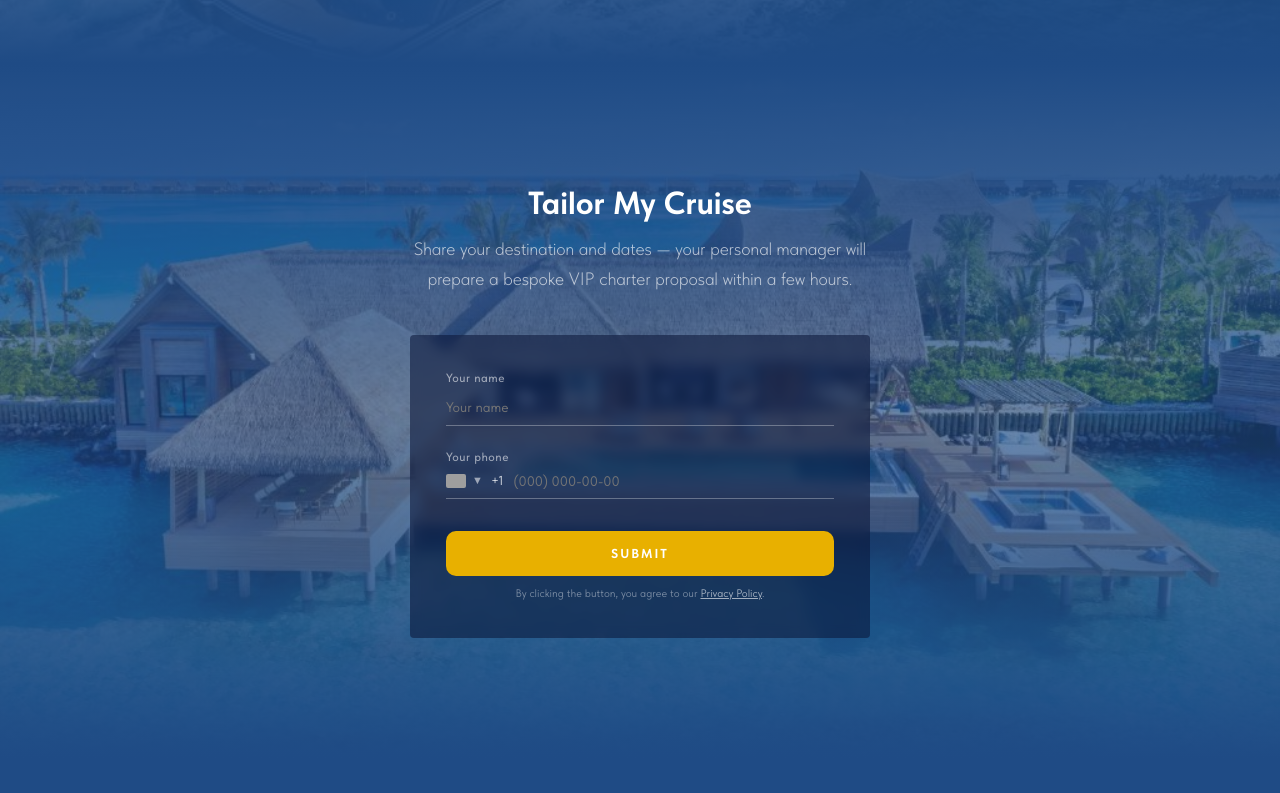
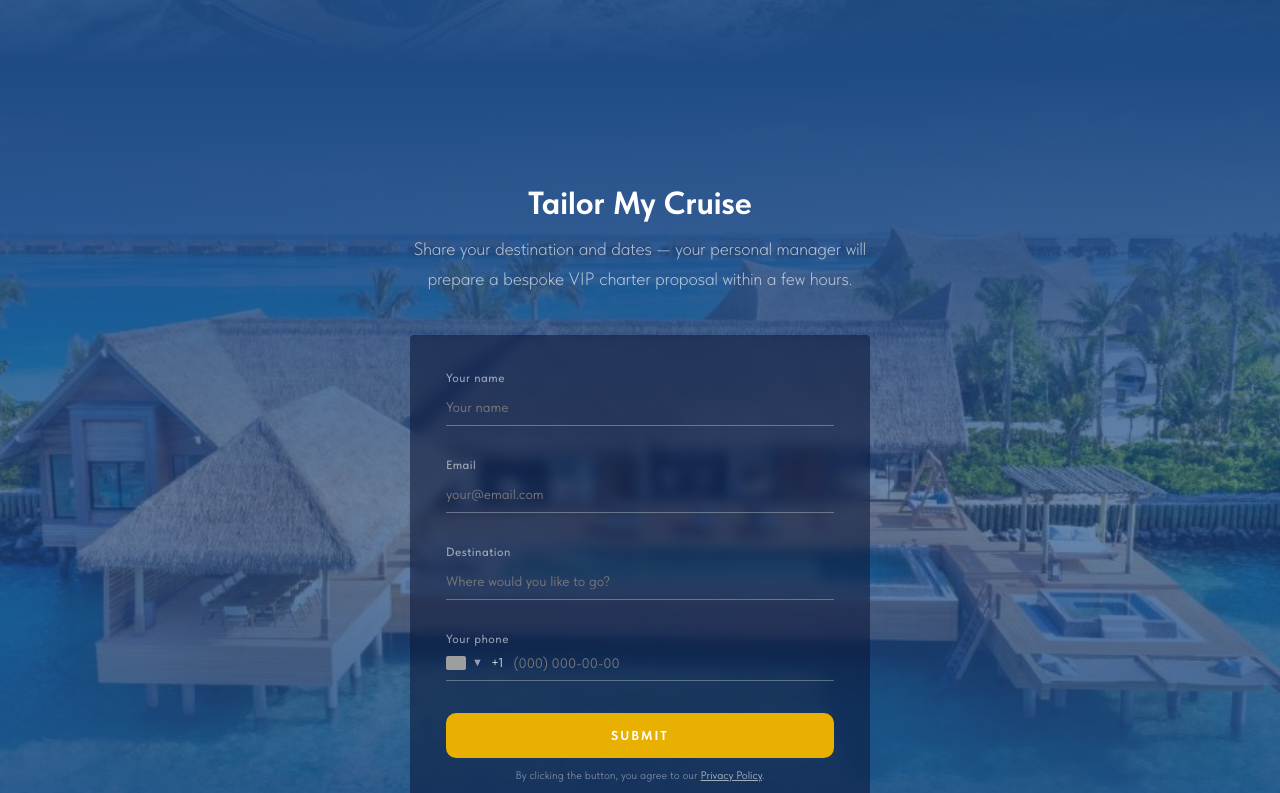
Before and after one commit to deminvv1/Private-Travel-Club, a Next.js app: page /en/yachts in a window 1280 px wide. Shown: the part 1991-2784 px from the top of the page. Built offline with nearby package versions, Linux system fonts and the light colour scheme; grey boxes are pictures that could not be loaded.

Commit message:
Contact form: add email and destination fields (phone-only required)

```diff
--- a/app/api/contact/route.ts
+++ b/app/api/contact/route.ts
@@ -45,36 +45,48 @@ export async function POST(req: NextRequest) {
       )
     }
 
-    const { name, phone, country, _honey } = await req.json()
+    const { name, email, direction, phone, country, _honey } = await req.json()
 
     // Honeypot: боты заполняют скрытые поля — тихо игнорируем
     if (_honey) return NextResponse.json({ ok: true })
 
-    if (!name?.trim() || !phone?.trim()) {
-      return NextResponse.json({ error: 'Name and phone are required' }, { status: 400 })
+    if (!phone?.trim()) {
+      return NextResponse.json({ error: 'Phone is required' }, { status: 400 })
     }
 
-    const safeName    = name.trim().slice(0, 100)
-    const safePhone   = phone.trim().slice(0, 30)
-    const safeCountry = (country ?? '').trim().slice(0, 60)
+    const safeName      = (name ?? '').trim().slice(0, 100)
+    const safeEmail     = (email ?? '').trim().slice(0, 100)
+    const safeDirection = (direction ?? '').trim().slice(0, 200)
+    const safePhone     = phone.trim().slice(0, 30)
+    const safeCountry   = (country ?? '').trim().slice(0, 60)
 
     await transporter.sendMail({
       from: `"Private Travel Club" <${process.env.SMTP_USER}>`,
       to: 'tatianaeberthptcsearch@gmail.com',
       subject: '📩 New contact request — Private Travel Club',
       text: [
-        `Name:    ${safeName}`,
-        `Phone:   ${safePhone}`,
-        `Country: ${safeCountry}`,
-        `Time:    ${new Date().toISOString()}`,
+        `Name:        ${safeName || '—'}`,
+        `Email:       ${safeEmail || '—'}`,
+        `Destination: ${safeDirection || '—'}`,
+        `Phone:       ${safePhone}`,
+        `Country:     ${safeCountry}`,
+        `Time:        ${new Date().toISOString()}`,
       ].join('\n'),
       html: `
         <div style="font-family:Arial,sans-serif;max-width:480px;padding:24px;border:1px solid #e0e0e0;border-radius:8px">
           <h2 style="margin:0 0 16px;color:#1f4b85">New contact request</h2>
           <table style="border-collapse:collapse;width:100%">
             <tr>
-              <td style="padding:8px 12px;background:#f5f7fa;font-weight:600;width:90px">Name</td>
-              <td style="padding:8px 12px">${safeName}</td>
+              <td style="padding:8px 12px;background:#f5f7fa;font-weight:600;width:110px">Name</td>
+              <td style="padding:8px 12px">${safeName || '—'}</td>
+            </tr>
+            <tr>
+              <td style="padding:8px 12px;background:#f5f7fa;font-weight:600">Email</td>
+              <td style="padding:8px 12px">${safeEmail ? `<a href="mailto:${safeEmail}">${safeEmail}</a>` : '—'}</td>
+            </tr>
+            <tr>
+              <td style="padding:8px 12px;background:#f5f7fa;font-weight:600">Destination</td>
+              <td style="padding:8px 12px">${safeDirection || '—'}</td>
             </tr>
             <tr>
               <td style="padding:8px 12px;background:#f5f7fa;font-weight:600">Phone</td>
--- a/components/ContactForm.tsx
+++ b/components/ContactForm.tsx
@@ -20,6 +20,8 @@ function getDefaultCountry(locale: string): Country {
 export default function ContactForm({ locale = 'en' }: { locale?: string }) {
   const t = getT(locale).form
   const [name, setName] = useState('')
+  const [email, setEmail] = useState('')
+  const [direction, setDirection] = useState('')
   const [phone, setPhone] = useState('')
   const [selected, setSelected] = useState<Country>(() => getDefaultCountry(locale))
   const [search, setSearch] = useState('')
@@ -66,7 +68,7 @@ export default function ContactForm({ locale = 'en' }: { locale?: string }) {
       const res = await fetch('/api/contact', {
         method: 'POST',
         headers: { 'Content-Type': 'application/json' },
-        body: JSON.stringify({ name, phone: selected.dial + ' ' + phone, country: selected.name, _honey: '' }),
+        body: JSON.stringify({ name, email, direction, phone: selected.dial + ' ' + phone, country: selected.name, _honey: '' }),
       })
       setStatus(res.ok ? 'ok' : 'error')
     } catch {
@@ -97,8 +99,30 @@ export default function ContactForm({ locale = 'en' }: { locale?: string }) {
       <input
         id="contact-name"
         type="text" value={name} onChange={e => setName(e.target.value)}
-        placeholder={t.namePlaceholder} required
-        style={inputStyle}
+        placeholder={t.namePlaceholder}
+        style={{ ...inputStyle, marginBottom: 32 }}
+        onFocus={e => (e.target.style.borderBottomColor = 'rgba(255,255,255,0.9)')}
+        onBlur={e => (e.target.style.borderBottomColor = 'rgba(255,255,255,0.3)')}
+      />
+
+      {/* Email */}
+      <label htmlFor="contact-email" style={labelStyle}>{t.emailLabel}</label>
+      <input
+        id="contact-email"
+        type="email" value={email} onChange={e => setEmail(e.target.value)}
+        placeholder={t.emailPlaceholder}
+        style={{ ...inputStyle, marginBottom: 32 }}
+        onFocus={e => (e.target.style.borderBottomColor = 'rgba(255,255,255,0.9)')}
+        onBlur={e => (e.target.style.borderBottomColor = 'rgba(255,255,255,0.3)')}
+      />
+
+      {/* Direction */}
+      <label htmlFor="contact-direction" style={labelStyle}>{t.directionLabel}</label>
+      <input
+        id="contact-direction"
+        type="text" value={direction} onChange={e => setDirection(e.target.value)}
+        placeholder={t.directionPlaceholder}
+        style={{ ...inputStyle, marginBottom: 32 }}
         onFocus={e => (e.target.style.borderBottomColor = 'rgba(255,255,255,0.9)')}
         onBlur={e => (e.target.style.borderBottomColor = 'rgba(255,255,255,0.3)')}
       />
--- a/messages/de.json
+++ b/messages/de.json
@@ -68,6 +68,10 @@
   "form": {
     "namePlaceholder": "Ihr Name",
     "nameLabel": "Ihr Name",
+    "emailLabel": "E-Mail",
+    "emailPlaceholder": "ihre@email.de",
+    "directionLabel": "Reiseziel",
+    "directionPlaceholder": "Wohin möchten Sie reisen?",
     "phoneLabel": "Ihre Telefonnummer",
     "submit": "Absenden",
     "sending": "Wird gesendet...",
--- a/messages/en.json
+++ b/messages/en.json
@@ -68,6 +68,10 @@
   "form": {
     "namePlaceholder": "Your name",
     "nameLabel": "Your name",
+    "emailLabel": "Email",
+    "emailPlaceholder": "your@email.com",
+    "directionLabel": "Destination",
+    "directionPlaceholder": "Where would you like to go?",
     "phoneLabel": "Your phone",
     "submit": "Submit",
     "sending": "Sending...",
--- a/messages/ru.json
+++ b/messages/ru.json
@@ -68,6 +68,10 @@
   "form": {
     "namePlaceholder": "Ваше имя",
     "nameLabel": "Ваше имя",
+    "emailLabel": "Электронная почта",
+    "emailPlaceholder": "ваш@email.com",
+    "directionLabel": "Направление",
+    "directionPlaceholder": "Куда хотите поехать?",
     "phoneLabel": "Ваш телефон",
     "submit": "Отправить",
     "sending": "Отправка...",
```
